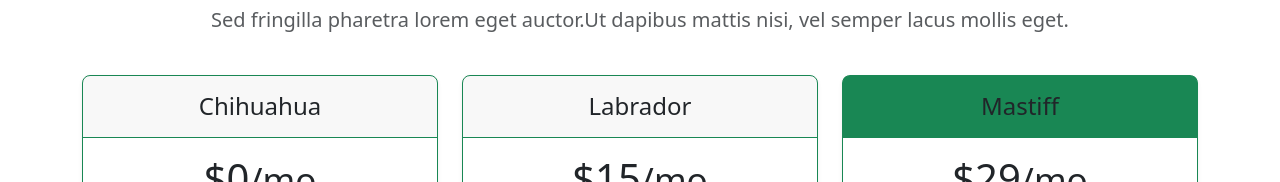
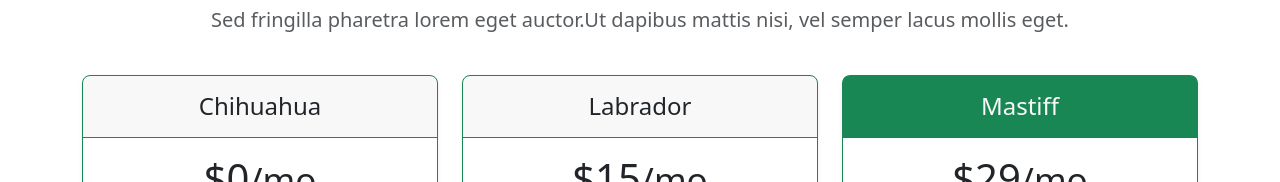
Before and after one commit to ozgeonline/Website_1, a plain HTML site: page Bootstrap Project-1/index.html in a window 1280 px wide. Shown: the part 1735-1917 px from the top of the page. Drawn offline with nearby package versions, Linux system fonts and the light colour scheme.

Commit message:
text color

```diff
--- a/Bootstrap Project-1/index.html
+++ b/Bootstrap Project-1/index.html
@@ -155,7 +155,7 @@
           <div class="col">
             <div class="card mb-4 rounded-3 shadow-sm border-success">
               <div class="card-header py-3 bg-success border-success">
-                <h4 class="my-0 fw-normal">Mastiff</h4>
+                <h4 class="my-0 fw-normal text-light">Mastiff</h4>
               </div>
               <div class="card-body">
                 <h1 class="card-title pricing-card-title">$29<small class="text-body-success fw-light">/mo</small></h1>
```
